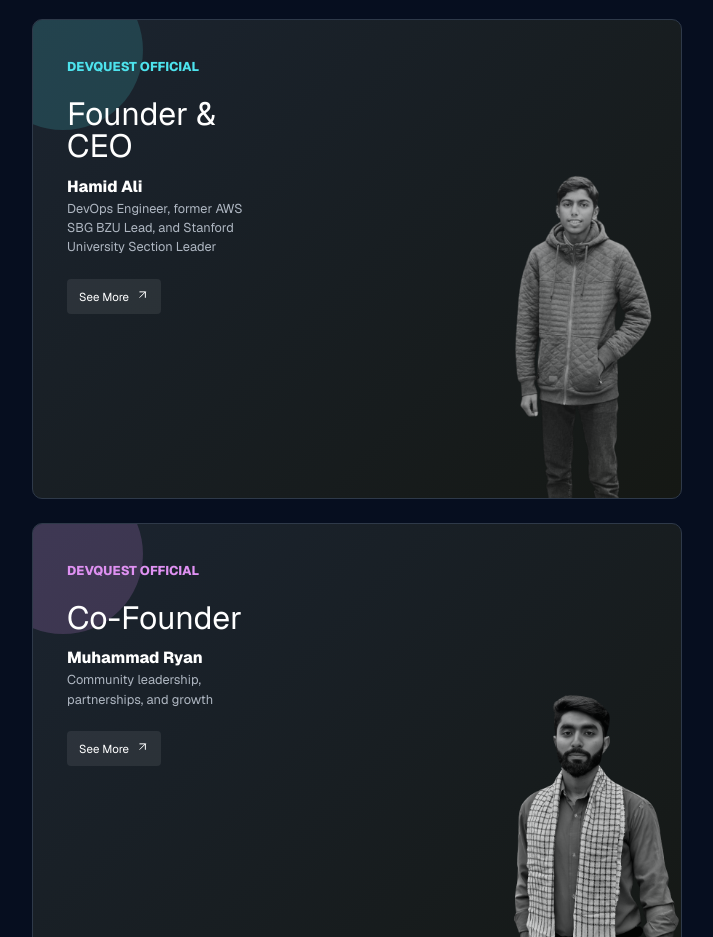
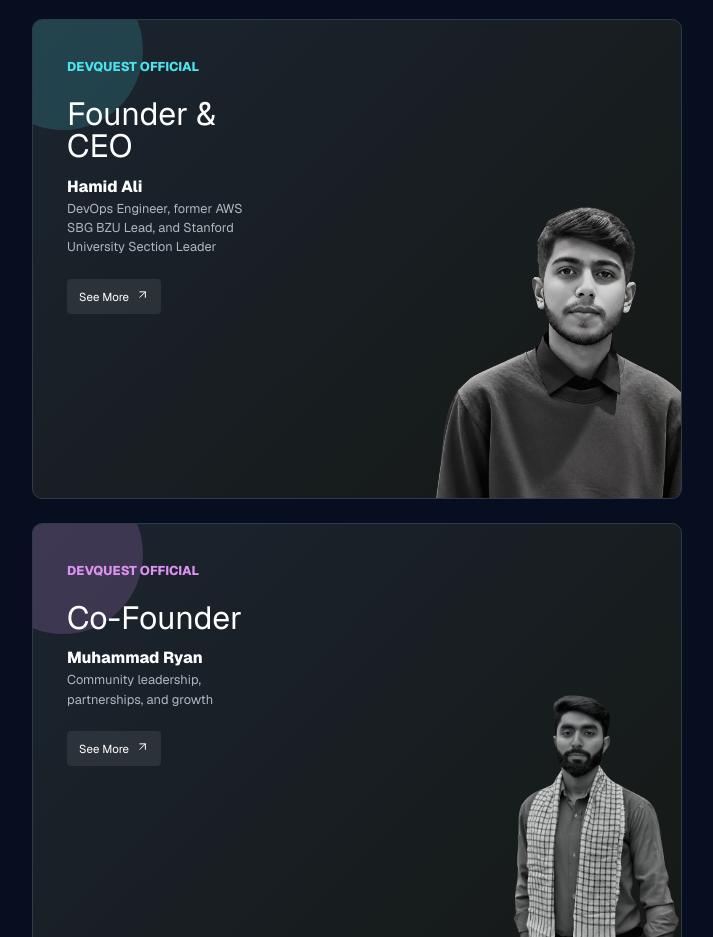
Before and after one commit to devquestpk-web/Devquestweb, a Next.js app: page /about in a window 1280 px wide. Shown: the part 900-1837 px from the top of the page, without its empty margins (283-996 px from the left). Built offline with nearby package versions, Linux system fonts and the light colour scheme; no server answers.

Commit message:
Update founder portrait

```diff
--- a/app/about/page.tsx
+++ b/app/about/page.tsx
@@ -7,7 +7,7 @@ import { SponsorMarquee } from "../components/sponsor-marquee";
 export const metadata: Metadata = { title: "About Us", description: "Meet the DevQuest Pakistan leadership and community core team." };
 
 const officials = [
-  { name: "Hamid Ali", role: "Founder & CEO", detail: "DevOps Engineer, former AWS SBG BZU Lead, and Stanford University Section Leader", image: "/figma/official-3.png", accent: "cyan" },
+  { name: "Hamid Ali", role: "Founder & CEO", detail: "DevOps Engineer, former AWS SBG BZU Lead, and Stanford University Section Leader", image: "/figma/founder-hamid-v2.png", accent: "cyan" },
   { name: "Muhammad Ryan", role: "Co-Founder", detail: "Community leadership, partnerships, and growth", image: "/figma/official-2.png", accent: "purple" },
 ];
 
```
Also changed, not shown: public/figma/founder-hamid-v2.png (added).
